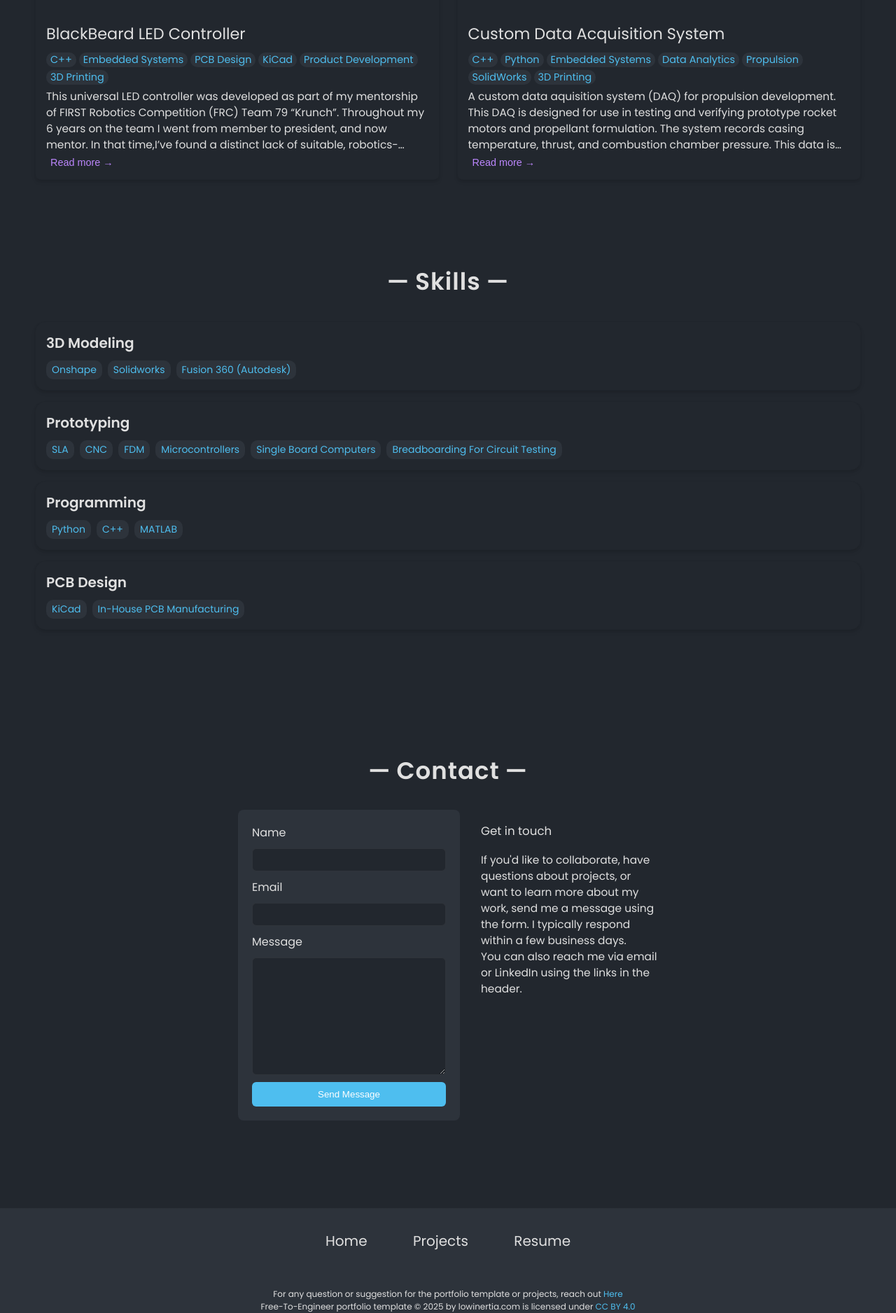
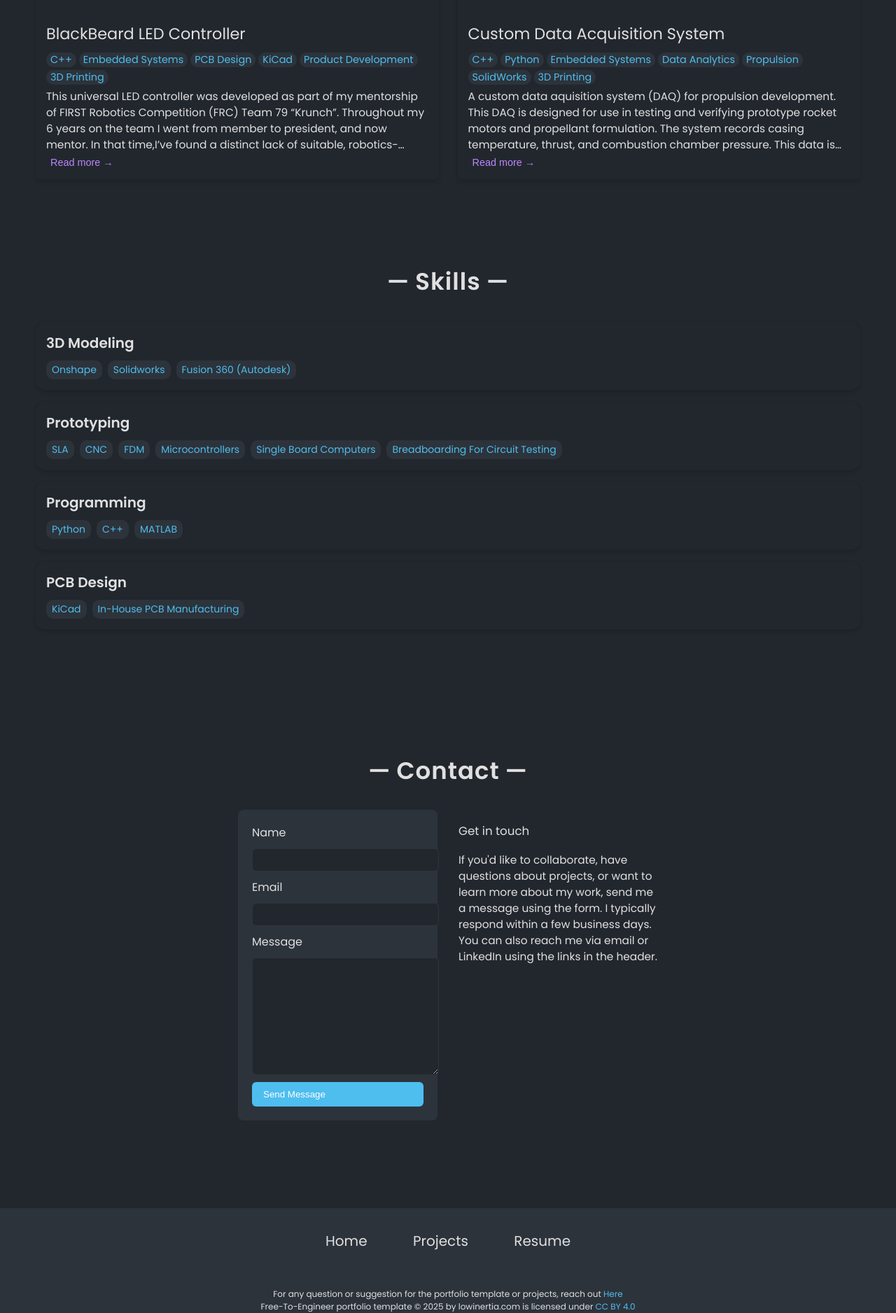
Before and after one commit to AlexZidar/AlexZidar.github.io, a Jekyll site: the page built from index.html, in a window 1280 px wide. Shown: the part 1835-3711 px from the top of the page at 70% size. Built offline with Jekyll 4.4.1, drawn with Linux system fonts in a browser that asks for light colours.

Commit message:
Fix horizontal overflow and align contact form left; inputs full-width

```diff
--- a/css/styles.css
+++ b/css/styles.css
@@ -38,17 +38,9 @@
 }
 
 .post ul,
-.post ol {
-    padding-left: 2em;
-    margin-bottom: 1em;
+post li {
+    margin-bottom: 0.5em;
 }
-
-.post li {
-    margin-bottom: 0.5em;
-}t-color: {{ site.colors.text }};
-  --border-color: {{ site.colors.border }};
-  --link-color: {{ site.colors.link }};
-  --highlight-color: {{ site.colors.highlight }};
   --background-color: {{ site.colors.background }};
   --light-background-color: {{ site.colors.light_background }};
   --code-color: {{ site.colors.code }};
@@ -72,6 +64,7 @@
     background-color: var(--background-color);
     max-width: 1400px;
     margin: 0 auto;
+    overflow-x: hidden; /* prevent horizontal scrollbar */
 }
 
 a {
@@ -399,6 +392,16 @@
     color: #fff;
     border: none;
     cursor: pointer;
+}
+
+.contact-card input,
+.contact-card textarea,
+.contact-card button {
+    width: 100%;
+}
+
+.contact-card button {
+    text-align: left; /* keep button sitting to the left within the column */
 }
 
 /* Responsive: stack columns on narrow screens */
```
